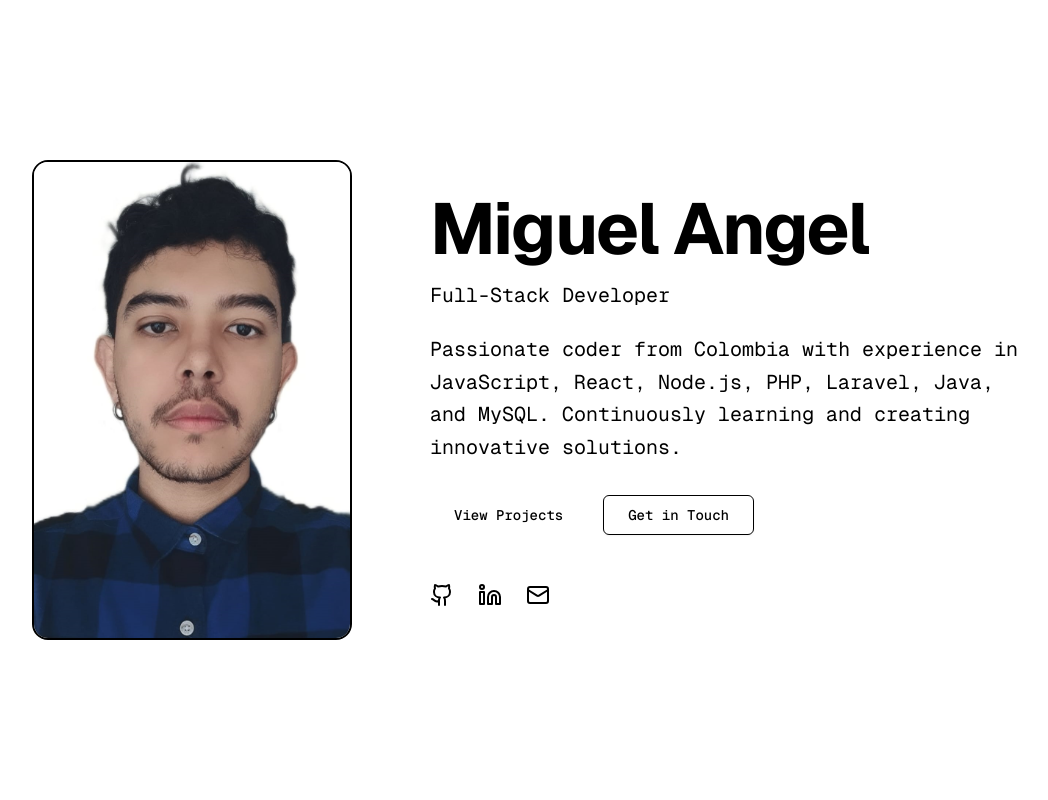
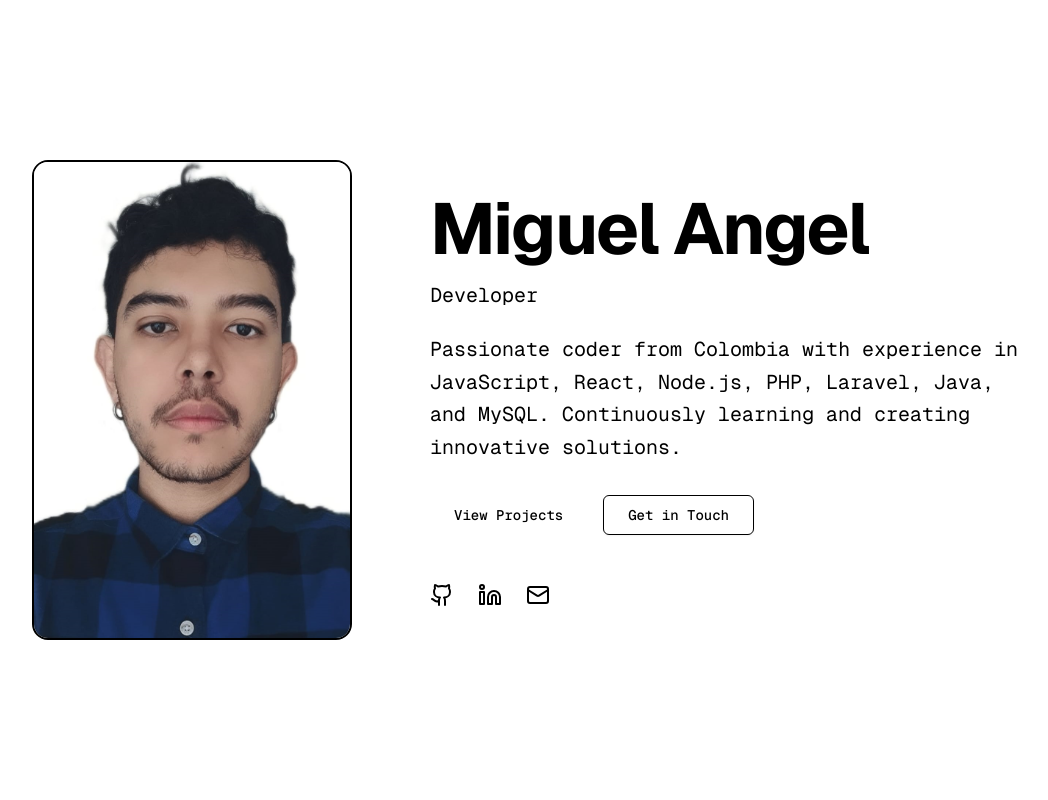
Before and after one commit to AngelmarkX/Portfolio, a Next.js app: page / in a window 1280 px wide. Shown: the top 800 px of the page, without its empty margins (96-1144 px from the left). Built offline with nearby package versions, Linux system fonts and the light colour scheme.

Commit message:
Update hero section

```diff
--- a/components/hero-section.tsx
+++ b/components/hero-section.tsx
@@ -12,6 +12,7 @@ export function HeroSection() {
   src="/images/profile.png"
   alt="Miguel Angel - Profile Photo"
   fill
+  sizes="(max-width: 1024px) 100vw, 320px"
   className="object-cover object-top"
   priority
 />
@@ -25,7 +26,7 @@ export function HeroSection() {
             Miguel Angel
           </h1>
           <p className="mb-6 font-mono text-lg text-primary md:text-xl">
-            Full-Stack Developer
+            Developer
           </p>
           <p className="mb-8 max-w-2xl text-pretty text-lg leading-relaxed text-muted-foreground md:text-xl">
             Passionate coder from Colombia with experience in JavaScript, React, Node.js, PHP, Laravel, Java, and MySQL.
```
Lines whose indentation alone changed are shown as unchanged.
